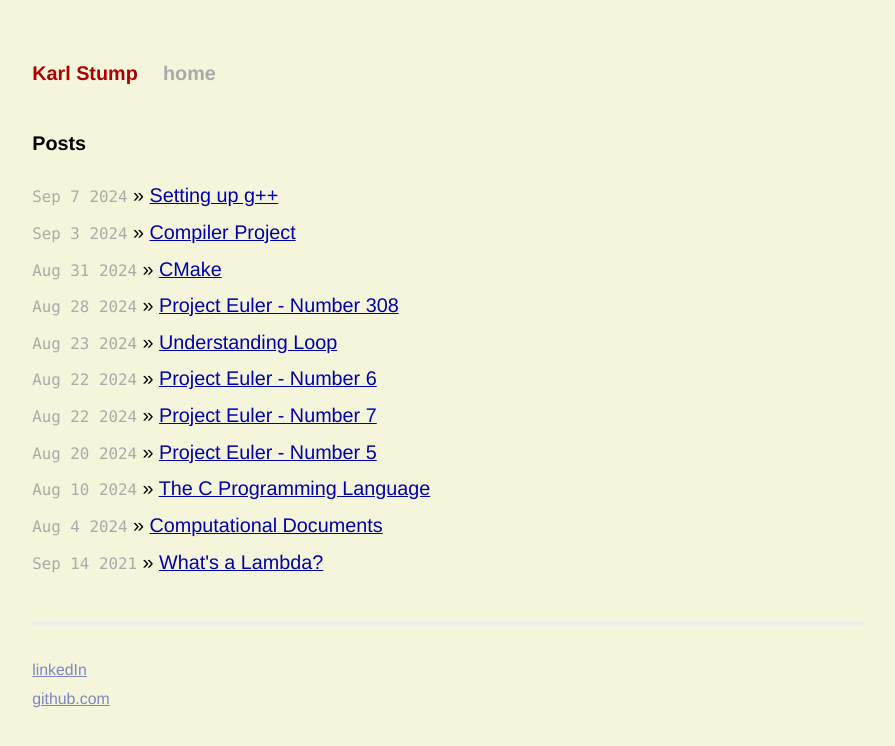
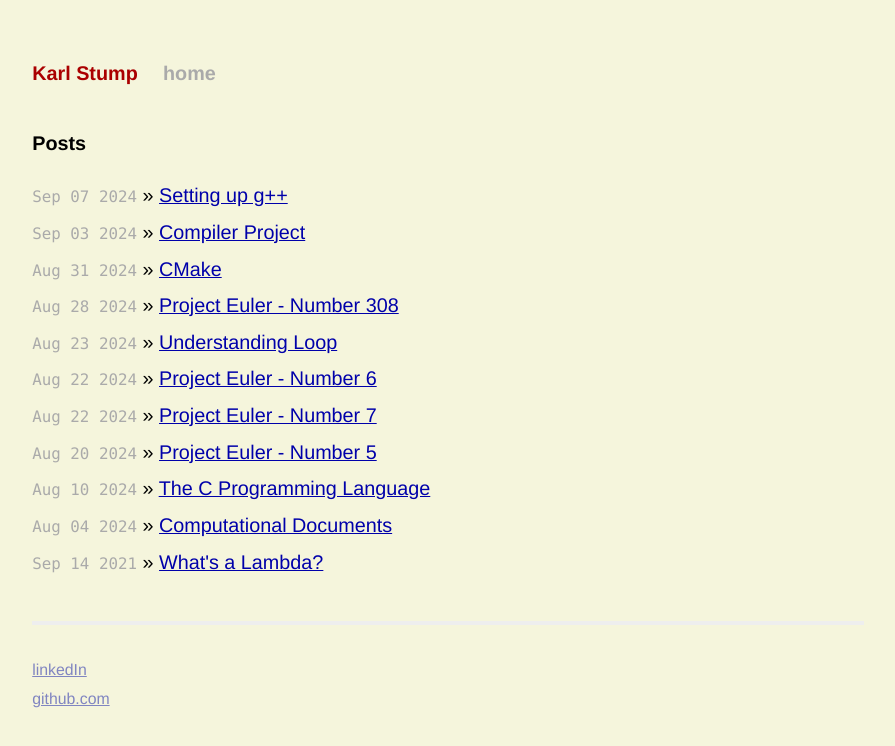
Before and after one commit to kes/kes.github.io, a plain HTML site: page index.html in a window 1280 px wide. Shown: the whole page, without its empty margins (192-1087 px from the left). Drawn offline with Linux system fonts and the light colour scheme.

Commit message:
update time format again

```diff
--- a/index.html
+++ b/index.html
@@ -23,10 +23,10 @@
 <div id="home" >
   <h1>Posts</h1>
   <ul class="posts">
-  <li><span>Sep  7 2024</span> &raquo;
+  <li><span>Sep 07 2024</span> &raquo;
 <a href="/posts/setting-up-g&#43;&#43;/">Setting up g&#43;&#43;</a>
 
-</li><li><span>Sep  3 2024</span> &raquo;
+</li><li><span>Sep 03 2024</span> &raquo;
 <a href="/posts/compiler-project/">Compiler Project</a>
 
 </li><li><span>Aug 31 2024</span> &raquo;
@@ -50,7 +50,7 @@
 </li><li><span>Aug 10 2024</span> &raquo;
 <a href="/posts/this-is-now/">The C Programming Language</a>
 
-</li><li><span>Aug  4 2024</span> &raquo;
+</li><li><span>Aug 04 2024</span> &raquo;
 <a href="/posts/computational-documents/">Computational Documents</a>
 
 </li><li><span>Sep 14 2021</span> &raquo;
```
Also changed, not shown: posts/compiler-project/index.html (+1 -1 lines), posts/setting-up-g++/index.html (+1 -1 lines), posts/this-is-now/index.html (+1 -1 lines), posts/whatisalambda/index.html (+1 -1 lines).
